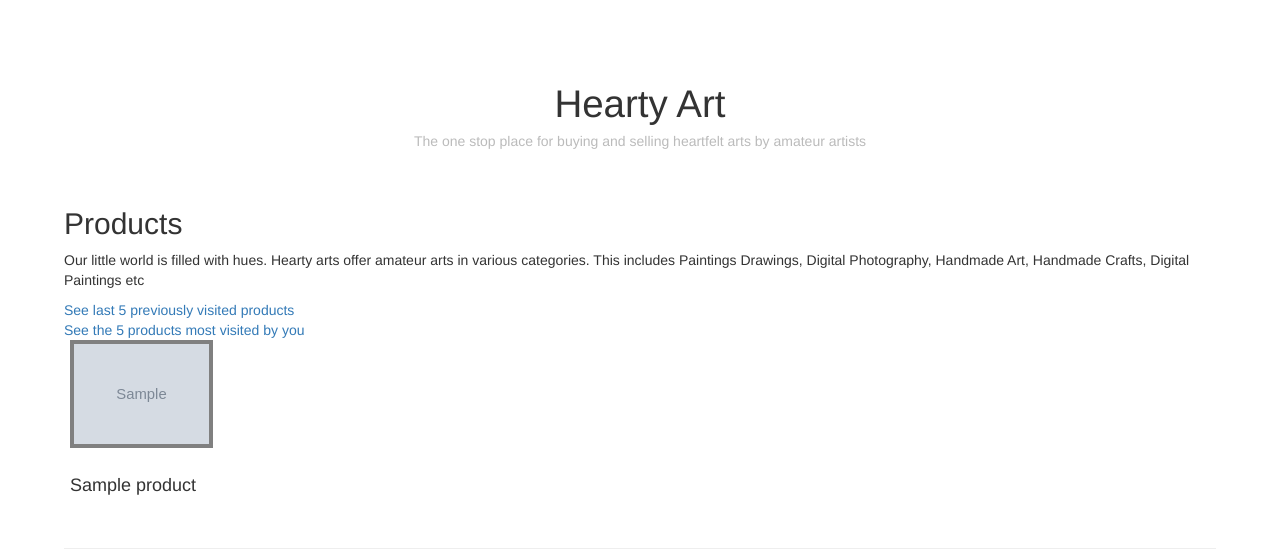
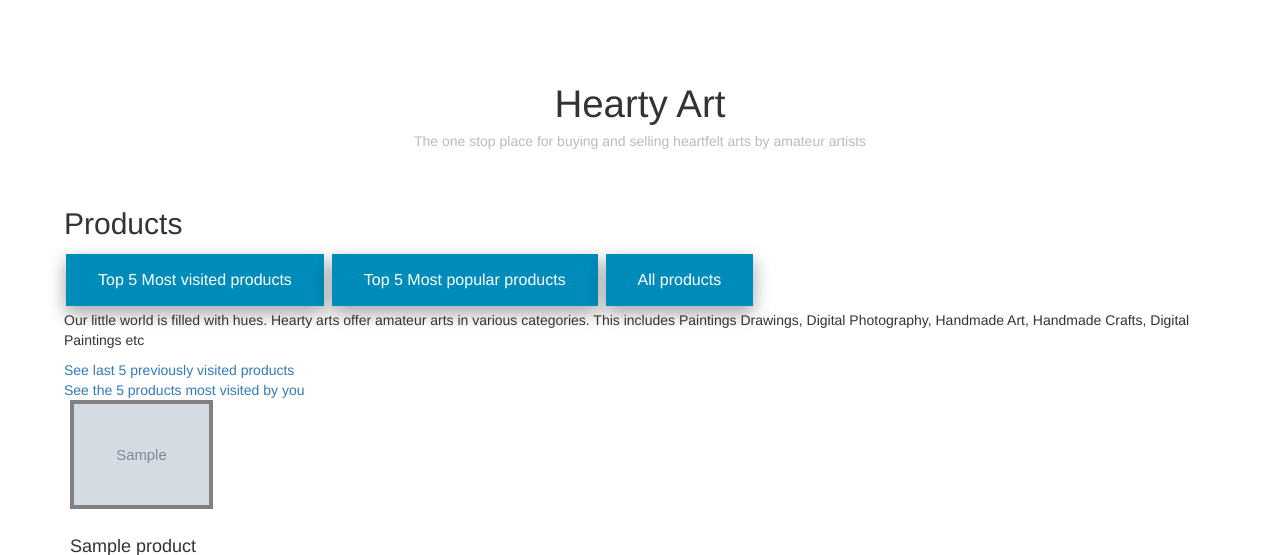
Before and after one commit to nasrajan/hearty, a PHP site: page /market/products.php in a window 1280 px wide. Shown: the part 45-600 px from the top of the page. Run offline with PHP 8.4, Linux system fonts and the light colour scheme; tables that the repository leaves empty or names only in its code hold one stand-in row (values such as "Sample post"); grey boxes marked "Sample" are stand-in pictures; some libraries are stand-ins or nearby versions.

Commit message:
top 5 and toprated in member website

```diff
--- a/assets/css/main.css
+++ b/assets/css/main.css
@@ -58,6 +58,23 @@ body {
 
 
 .nsbutton {
+    display:block;
+  background-color: #008CBA; /* Green */
+  border: none;
+  color: white;
+  padding: 15px 32px;
+  text-align: center;
+  text-decoration: none;
+  display: inline-block;
+  font-size: 16px;
+  margin: 4px 2px;
+  cursor: pointer;
+  -webkit-transition-duration: 0.4s; /* Safari */
+  transition-duration: 0.4s;
+  box-shadow: 0 8px 16px 0 rgba(0,0,0,0.2), 0 6px 20px 0 rgba(0,0,0,0.19);
+}
+
+.nstab {
     display:block;
   background-color: #008CBA; /* Green */
   border: none;
--- a/products.php
+++ b/products.php
@@ -4,7 +4,28 @@ include 'includes/header.php';
 include_once 'includes/config.php';
 
 
-$result = mysqli_query($link, "select * from products");
+if (!empty($_GET)){
+    if ($_GET['type'] == "mostvisited") {
+        $query = "SELECT p.id, p.prod_name, p.prod_description,p.prod_image, number_visits "
+        . "FROM products p, `product_visits` pv "
+        . "WHERE p.id = pv.product_id "
+        . "ORDER BY number_visits DESC LIMIT 5";
+    }
+    if ($_GET['type'] == "mostpopular") {
+       $query = "SELECT p.id, p.prod_name, p.prod_description, p.prod_image, SUM(star) as top "
+        . "FROM products p, `product_rating` pr "
+        . "WHERE p.id = pr.product_id "
+        . "GROUP BY product_id "
+        . "ORDER BY top DESC LIMIT 5";
+
+
+    }
+} else {
+    $query = "select * from products";
+}
+
+$result = mysqli_query($link, $query);
+
 ?>
 <section id="main" class="wrapper">
     <div class="inner">
@@ -15,6 +36,9 @@ $result = mysqli_query($link, "select * from products");
 
         <!-- Content -->
         <h2 id="content">Products</h2>
+        <a href="products.php?type=mostvisited" class="nsbutton">Top 5 Most visited products</a>
+        <a href="products.php?type=mostpopular" class="nsbutton">Top 5 Most popular products</a>
+        <a href="products.php" class="nsbutton">All products</a>
         <p>Our little world is filled with hues. Hearty arts offer amateur arts in various categories. This includes Paintings Drawings,
             Digital Photography, Handmade Art, Handmade Crafts, Digital Paintings etc</p>
         <div><a href="previous5.php">See last 5 previously visited products</div>
```
